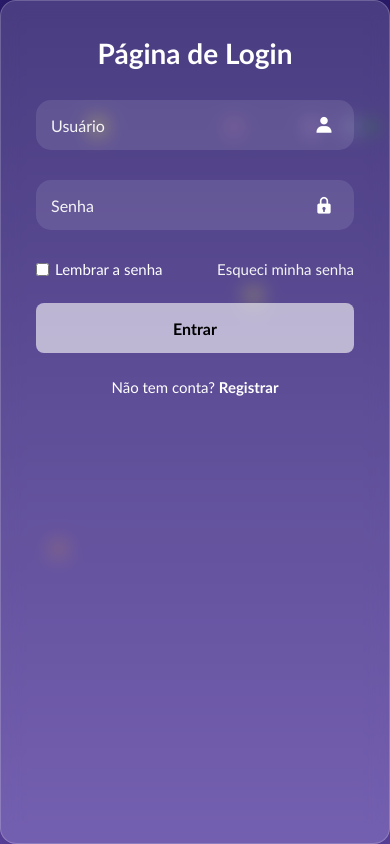
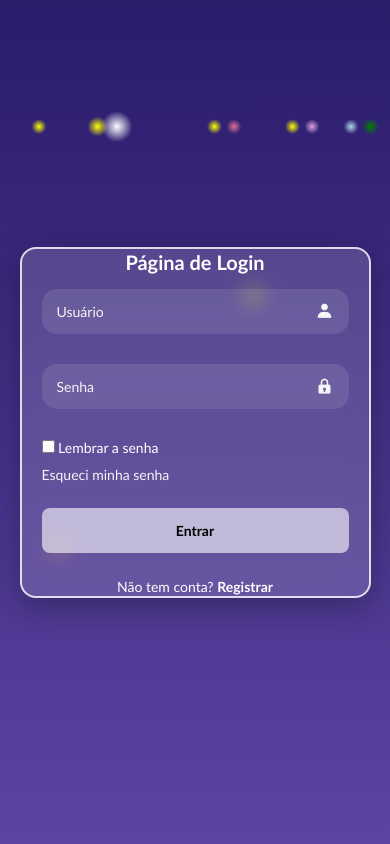
Before and after one commit to Cesar-Menezes/Projetos-Portfolio, a plain HTML site: page Pagina_login/index.html in a window 390 px wide. Drawn offline with nearby package versions, Linux system fonts and the light colour scheme.

Commit message:
correção
corrigi meu projeto, e algumas dessas correções foram feitas com auxílio de IA.

```diff
--- a/Pagina_login/index.html
+++ b/Pagina_login/index.html
@@ -5,35 +5,45 @@
   <meta http-equiv="X-UA-Compatible" content="IE=edge">
   <meta name="viewport" content="width=device-width, initial-scale=1.0">
   <title>Página de login</title>
-  <link href='https://unpkg.com/boxicons@2.1.4/css/boxicons.min.css'
-rel='stylesheet'>
+  <link href="https://unpkg.com/boxicons@2.1.4/css/boxicons.min.css" rel="stylesheet">
   <link rel="stylesheet" href="styles.css">
 </head>
 <body>
   <div class="estrelas"></div>
+
   <div class="formulario">
     <h1>Página de Login</h1>
-    <form action="#">
+    <!-- Corrigido: uso de method="post" -->
+    <form action="#" method="post">
+
       <div class="box-formulario">
-        <input type="text" placeholder="Usuário" required>
-              <i class="bx bxs-user"></i>
+        <!-- Corrigido: label com "for" para acessibilidade -->
+        <label for="usuario"><i class="bx bxs-user"></i></label>
+        <!-- Corrigido: adição de "id" e "name" -->
+        <input type="text" id="usuario" name="usuario" placeholder="Usuário" required>
       </div>
+
       <div class="box-formulario">
-        <input type="password" placeholder="Senha" required>
-              <i class="bx bxs-lock"></i>
+        <label for="senha"><i class="bx bxs-lock"></i></label>
+        <input type="password" id="senha" name="senha" placeholder="Senha" required>
       </div>
+
       <div class="lembrar">
-        <label><input type="checkbox">Lembrar a senha</label>
-      <a href="#">Esqueci minha senha</a>
+        <div>
+          <!-- Corrigido: "id" no input e "for" no label -->
+          <input type="checkbox" id="lembrar">
+          <label for="lembrar">Lembrar a senha</label>
+        </div>
+        <a href="#">Esqueci minha senha</a>
       </div>
+
+
       <button type="submit">Entrar</button>
+
       <div class="link-registro">
-        <p>Não tem conta? <a href="#">Registrar</a> </p>
+        <p>Não tem conta? <a href="#">Registrar</a></p>
       </div>
     </form>
-
   </div>
-
-
 </body>
 </html>
--- a/Pagina_login/styles.css
+++ b/Pagina_login/styles.css
@@ -1,26 +1,29 @@
-*{
-  margin:0;
-  padding:0;
-  box-sizing:border-box;
-  font-family:'Trebuchet MS', Verdana, sans-serif;
+
+* {
+  margin: 0;
+  padding: 0;
+  box-sizing: border-box;
+  font-family: 'Trebuchet MS', Verdana, sans-serif;
 }
 
 body {
   display: flex;
-  text-align: center;
-  justify-content: center;
+  justify-content: center;   /* Centraliza horizontalmente */
+  align-items: center;       /* Corrigido: centraliza verticalmente também */
   min-height: 100vh;
-  overflow: hidden;
   background: linear-gradient(to bottom, #2a1b6b, #5c44a2);
-  position:relative;
+  position: relative;
+  /* Corrigido: antes era "overflow: hidden" → impedia rolagem vertical */
+  overflow-x: hidden;
 }
 
-.estrelas{
-  position:fixed;
-  top:0;
-  left:0;
-  width:100%;
-  height:100%;
+/* ===== Fundo com estrelas ===== */
+.estrelas {
+  position: fixed;
+  top: 0;
+  left: 0;
+  width: 100%;
+  height: 100%;
   background-image:
     radial-gradient(10px 10px at 25% 15%, yellow, transparent),
     radial-gradient(9px 9px at 65% 35%, yellow, transparent),
@@ -28,114 +31,187 @@ body {
     radial-gradient(8px 8px at 15% 65%, orange, transparent),
     radial-gradient(7.5px 7.5px at 90% 15%, lightblue, transparent),
     radial-gradient(7.5px 7.5px at 80% 15%, plum, transparent),
-    radial-gradient(7.5px 7.5px at 60% 15%, palevioletred, transparent);
+    radial-gradient(7.5px 7.5px at 60% 15%, palevioletred, transparent),
     radial-gradient(15.5px 15.5px at 30% 15%, white, transparent),
     radial-gradient(7.5px 7.5px at 10% 15%, yellow, transparent),
     radial-gradient(7.5px 7.5px at 55% 15%, yellow, transparent),
     radial-gradient(7.5px 7.5px at 75% 15%, yellow, transparent);
+}
 
 
+.formulario {
+  width: 400px;
+  height: 400px; /* Corrigido: quadrado fixo em desktops */
+  background-color: rgba(255, 255, 255, 0.15);
+  /* Corrigido: borda mais visível */
+  border: 2px solid rgba(255, 255, 255, 0.8);
+  backdrop-filter: blur(10px);
+  box-shadow: 0 8px 32px rgba(0, 0, 0, 0.3);
+  color: white;
+  border-radius: 16px;
+  padding: 35px;
+  z-index: 1; /* Corrigido: garante que não fique atrás das estrelas */
 
-}
-.formulario{
-  width:400px;
-  background-color: rgba(255,255,255, 0.15);
-  border:1px solid rgba(255,255,255, 0.2);
-  backdrop-filter:blur(10px);
-  box-shadow: 0 8px 32px rgba(0,0,0, 0.2);
-  color:white;
-  border-radius: 16px;
-  padding:35px;
+  /* Centraliza conteúdo internamente */
+  display: flex;
+  flex-direction: column;
+  justify-content: center;
 }
 
-.formulario h1{
+.formulario h1 {
   font-size: 28px;
-  text-align:center;
-  margin-bottom:30px;
-  font-weight:600;
+  text-align: center;
+  margin-bottom: 30px;
+  font-weight: 600;
 }
 
-.box-formulario{
-  position:relative;
-  margin-bottom:30px;
-}
-.box-formulario input{
-  width:100%;
-  height:50px;
-  border:none;
-  border-radius:15px;
-  outline:none;
-  color:white;
-  background-color: rgba(255,255,255, 0.1);
-  font-size: 16px;
-  padding:0 15px;
+
+.box-formulario {
+  position: relative;
+  margin-bottom: 30px;
 }
 
-.box-formulario input::placeholder{
-  color:whitesmoke;
+.box-formulario input {
+  width: 100%;
+  height: 50px;
+  border: none;
+  border-radius: 15px;
+  outline: none;
+  color: white;
+  background-color: rgba(255, 255, 255, 0.1);
+  font-size: 16px;
+  /* Corrigido: adiciona espaço à direita para ícone */
+  padding: 0 45px 0 15px;
 }
 
-.box-formulario i{
-  position:absolute;
-  right:20px;
-  font-size:20px;
-  top:30%;
+.box-formulario input::placeholder {
+  color: whitesmoke;
 }
 
-.lembrar{
-  display:flex;
-  align-items:center;
-  justify-content: space-between;
-  margin-bottom:25px;
-  font-size:15px;
-}
-.lembrar label{
-  display:flex;
-  align-items:center;
-  gap:6px;
-
-}
-.lembrar a{
-  color:whitesmoke;
-  text-decoration:none;
+/* Corrigido: ícone centralizado verticalmente com translateY */
+.box-formulario i {
+  position: absolute;
+  right: 15px;
+  top: 50%;
+  transform: translateY(-50%);
+  font-size: 20px;
+  color: whitesmoke;
 }
 
-.lembrar a:hover{
-  text-decoration: underline;
-  color:yellow;
+
+.lembrar {
+  display: flex;
+  align-items: center;
+  justify-content: space-between;
+  margin-bottom: 25px;
+  font-size: 15px;
 }
 
-button{
-  width:100%;
-  height:50px;
-  background-color:rgba(255,255,255, 0.6);
-  border:none;
-  border-radius:8px;
-  cursor:pointer;
-  color:black;
-  font-size:16px;
-  font-weight:600;
+.lembrar a {
+  color: whitesmoke;
+  text-decoration: none;
 }
 
-button:hover{
-  background-color:white;
+.lembrar a:hover {
   text-decoration: underline;
-  color:darkblue;
+  color: yellow;
+}
+
+/* ===== Botão ===== */
+button {
+  width: 100%;
+  height: 50px;
+  background-color: rgba(255, 255, 255, 0.6);
+  border: none;
+  border-radius: 8px;
+  cursor: pointer;
+  color: black;
+  font-size: 16px;
+  font-weight: 600;
+  /* Corrigido: transition deve ficar aqui, não dentro de :hover */
   transition: all 0.2s;
 }
 
-.link-registro{
-  text-align:center;
-  margin-top:25px;
-  font-size:15px;
+button:hover {
+  background-color: white;
+  text-decoration: underline;
+  color: darkblue;
 }
 
-.link-registro a{
-    text-decoration: none;
-    color: white;
-    font-weight: bold;
+
+.link-registro {
+  text-align: center;
+  margin-top: 25px;
+  font-size: 15px;
 }
 
-.link-registro a:hover{
-    text-decoration: underline;
+.link-registro a {
+  text-decoration: none;
+  color: white;
+  font-weight: bold;
 }
+
+.link-registro a:hover {
+  text-decoration: underline;
+}
+
+/* ===== RESPONSIVIDADE ===== */
+@media (max-width: 480px) {
+  .formulario {
+    width: 90%;        /* Corrigido: ocupa quase toda a largura */
+    height: 90vw;      /* Corrigido: altura proporcional para manter quadrado */
+    padding: 20px;     /* Reduzido para caber melhor em telas menores */
+  }
+
+  .formulario h1 {
+    font-size: 20px;
+    margin-bottom: 15px;
+  }
+
+  .box-formulario input {
+    height: 45px;
+    font-size: 14px;
+  }
+
+  .box-formulario i {
+    font-size: 18px;
+  }
+
+  /* Corrigido: antes ficava espremido, agora quebra em duas linhas */
+  .lembrar {
+    flex-direction: column;
+    gap: 10px;
+    align-items: flex-start;
+    font-size: 14px;
+  }
+
+  button {
+    height: 45px;
+    font-size: 14px;
+  }
+
+  .link-registro {
+    font-size: 14px;
+  }
+}
+
+@media (max-width: 320px) {
+  .formulario {
+    width: 95%;     /* Corrigido: quase toda a largura */
+    height: 95vw;   /* Corrigido: mantém quadrado em celulares muito pequenos */
+    padding: 15px;
+  }
+
+  .formulario h1 {
+    font-size: 18px;
+  }
+
+  .box-formulario input {
+    font-size: 13px;
+    padding: 0 40px 0 12px;
+  }
+
+  button {
+    font-size: 13px;
+  }
+}
```
